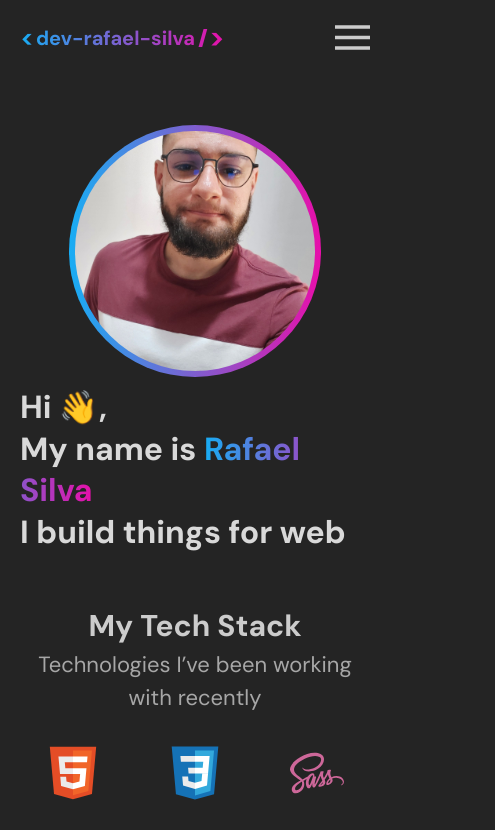
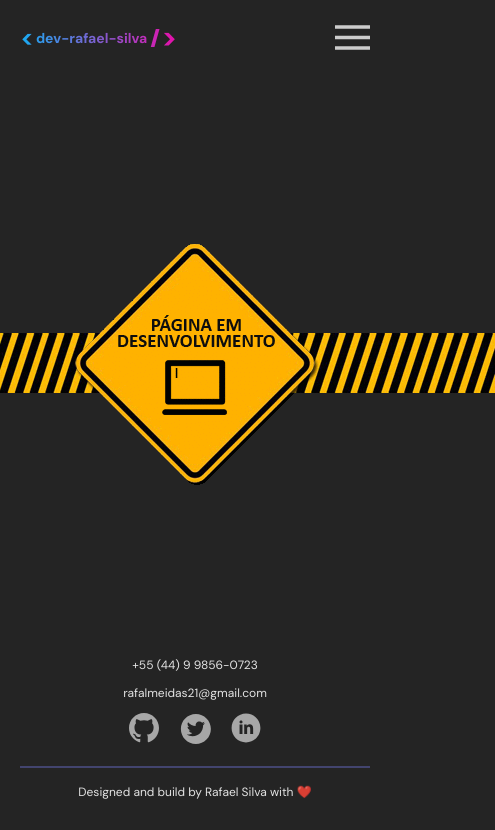
Before and after one commit to rafalmeidas/portfolio, a React (Vite) app: page /#/about in a window 390 px wide. Before the commit this address led to /home. Shown: the top 830 px of the page, 495 px wide, since content can reach past the window. Built offline with nearby package versions, Linux system fonts and the light colour scheme.

Commit message:
feat: add page routing and responsiveness improvements

```diff
--- /dev/null
+++ b/src/components/Dev.tsx
@@ -0,0 +1,29 @@
+import styled from "styled-components";
+
+import background from "../assets/dev.gif";
+
+const TagSection = styled.section`
+  height: calc(100vh - (60px + 20px) - (163px + 20px));
+  width: 100%;
+  display: flex;
+  align-items: center;
+  justify-content: center;
+
+  @media screen and (min-width: 768px) and (max-width: 1023px) {
+    height: calc(100vh - 60px - (163px + 20px));
+  }
+
+  @media screen and (min-width: 1024px) {
+    height: calc(100vh - 79px - (150px + 20px));
+  }
+`;
+
+function Dev() {
+  return (
+    <TagSection>
+      <img src={background} alt="Página em desenvolvimento" />
+    </TagSection>
+  );
+}
+
+export default Dev;
--- a/src/components/Logo.tsx
+++ b/src/components/Logo.tsx
@@ -16,12 +16,12 @@ const TagH1 = styled.h1`
   color: var(--title-dark);
 
   strong {
-    font-size: 20px;
     display: flex;
     align-items: center;
     justify-content: center;
     gap: 2px;
     white-space: nowrap;
+    font-size: 14px;
   }
 
   strong span:first-child {
@@ -30,6 +30,18 @@ const TagH1 = styled.h1`
 
   strong span:last-child {
     font-size: calc(20px + 8px);
+  }
+
+  @media screen and (min-width: 768px) and (max-width: 1023px) {
+    strong {
+      font-size: 15px;
+    }
+  }
+
+  @media screen and (min-width: 1024px) {
+    strong {
+      font-size: 18px;
+    }
   }
 `;
 
--- a/src/components/NavLinks.tsx
+++ b/src/components/NavLinks.tsx
@@ -1,4 +1,5 @@
 import { PropsWithChildren } from "react";
+import { Link } from "react-router-dom";
 import styled from "styled-components";
 
 const NavTag = styled.nav`
@@ -16,14 +17,27 @@ const NavTag = styled.nav`
   }
 `;
 
+interface NavLink {
+  to: string;
+  name: string;
+}
+
+const links: NavLink[] = [
+  { to: "home", name: "Home" },
+  { to: "about", name: "About" },
+  { to: "tech-stack", name: "Tech Stack" },
+  { to: "projects", name: "Projects" },
+  { to: "contact", name: "Contact" },
+];
+
 function NavLinks({ children }: PropsWithChildren) {
   return (
     <NavTag>
-      <a href="#">Home</a>
-      <a href="#">About</a>
-      <a href="#">Tech Stack</a>
-      <a href="#">Projects</a>
-      <a href="#">Contact</a>
+      {links.map(({ to, name }) => (
+        <Link key={to} to={to}>
+          {name}
+        </Link>
+      ))}
       {children}
     </NavTag>
   );
--- a/src/components/ProfileHeader.tsx
+++ b/src/components/ProfileHeader.tsx
@@ -57,9 +57,14 @@ const TagSection = styled.section`
   }
 
   @media screen and (min-width: 768px) and (max-width: 1023px) {
-    height: calc(100vh);
+    height: calc(100vh - (60px));
 
     > div {
+      flex-direction: column;
+      justify-content: center;
+      align-items: center;
+      flex: 1;
+
       h1 {
         font-size: 48px;
       }
@@ -67,12 +72,15 @@ const TagSection = styled.section`
   }
 
   @media screen and (min-width: 1024px) {
-    height: calc(100vh - (310px));
+    height: calc(100vh - (79px));
+    align-items: center;
+    justify-content: space-between;
 
     > div {
       flex-direction: row;
       justify-content: space-between;
       align-items: center;
+      flex: 1;
 
       h1 {
         font-size: 58px;
@@ -103,7 +111,7 @@ const AnimatedArrow = styled.p`
   align-items: center;
   justify-content: center;
   width: 100%;
-  height: 100%;
+  height: 40px;
 
   span {
     width: 10px;
--- a/src/components/ProjectCard.tsx
+++ b/src/components/ProjectCard.tsx
@@ -102,6 +102,7 @@ const TagDivFooter = styled.div`
   p {
     display: flex;
     align-items: center;
+    flex-wrap: wrap;
     gap: 0.5rem;
 
     svg {
--- a/src/layout/Footer.tsx
+++ b/src/layout/Footer.tsx
@@ -28,6 +28,10 @@ const FooterTag = styled.footer`
 
     > nav {
       display: none;
+    }
+
+    span {
+      font-size: 12px;
     }
   }
 
@@ -62,6 +66,10 @@ const FooterTag = styled.footer`
       > nav {
         display: flex;
       }
+
+      span {
+        font-size: 16px;
+      }
     }
 
     hr {
--- a/src/layout/Header.tsx
+++ b/src/layout/Header.tsx
@@ -28,7 +28,7 @@ const TagHeader = styled.header`
   }
 
   @media screen and (min-width: 768px) and (max-width: 1023px) {
-    padding: 20px 100px 20px 100px;
+    padding: 20px 100px 0 100px;
 
     > nav {
       display: none;
@@ -36,7 +36,7 @@ const TagHeader = styled.header`
   }
 
   @media screen and (min-width: 1024px) {
-    padding: 41px 177px 220px 177px;
+    padding: 41px 177px 0 177px;
 
     > nav {
       display: flex;
```
Also changed, not shown: src/routes/Routes.tsx (+7 -2 lines), src/assets/dev.gif (added).
